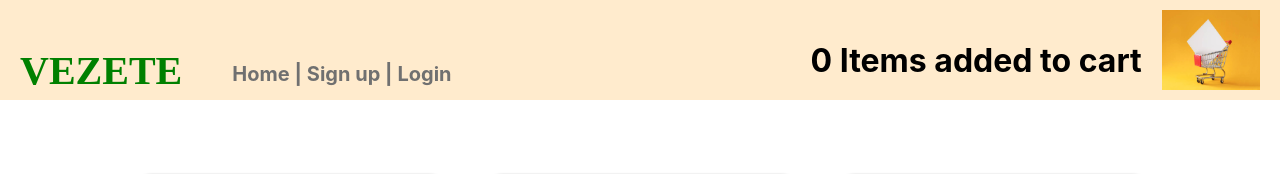
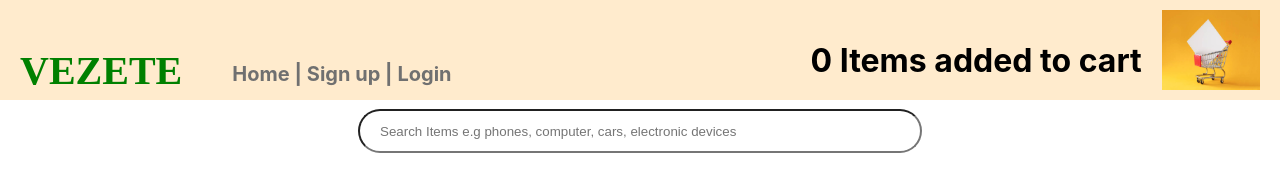
Before and after one commit to SHPrince1/vezeti-project, a React (Create React App) app: page / in a window 1280 px wide. Shown: the top 174 px of the page. Built offline with nearby package versions, Linux system fonts and the light colour scheme.

Commit message:
adjusted

```diff
--- a/src/App.css
+++ b/src/App.css
@@ -39,7 +39,7 @@
 input{
   width:520px;
   height: 30px;
-  margin: 56px 20px;
+  margin: 109px -100px;
   border-radius: 35px;
   padding: 5px 20px;
   -webkit-border-radius: 35px;
@@ -50,7 +50,7 @@ input{
 .cardsBox{
   /* border: 1px solid black; */
   width: 80%;
-  margin:20px auto;
+  margin:-10px auto;
   display: flex;
   flex-wrap: wrap;
   gap: 30px;
```
